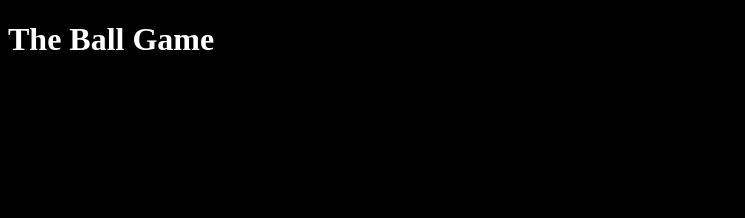
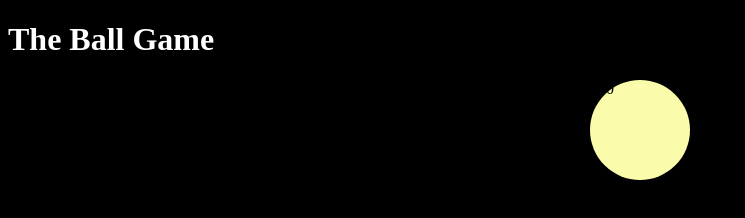
Before and after one commit to yifahtm/Day-18-Git, a plain HTML site: page index.html in a window 1280 px wide. Shown: the whole page, without its empty margins (0-745 px from the left). Drawn offline with Linux system fonts and the light colour scheme.

Commit message:
Center ball

```diff
--- a/css/styles.css
+++ b/css/styles.css
@@ -5,3 +5,11 @@ html {
 h1 {
     color: white
 }
+
+.ball {
+    width: 100px;
+    height: 100px;
+    border-radius: 50%;
+    background-color: #fbfbac;
+    margin: auto
+}
```
